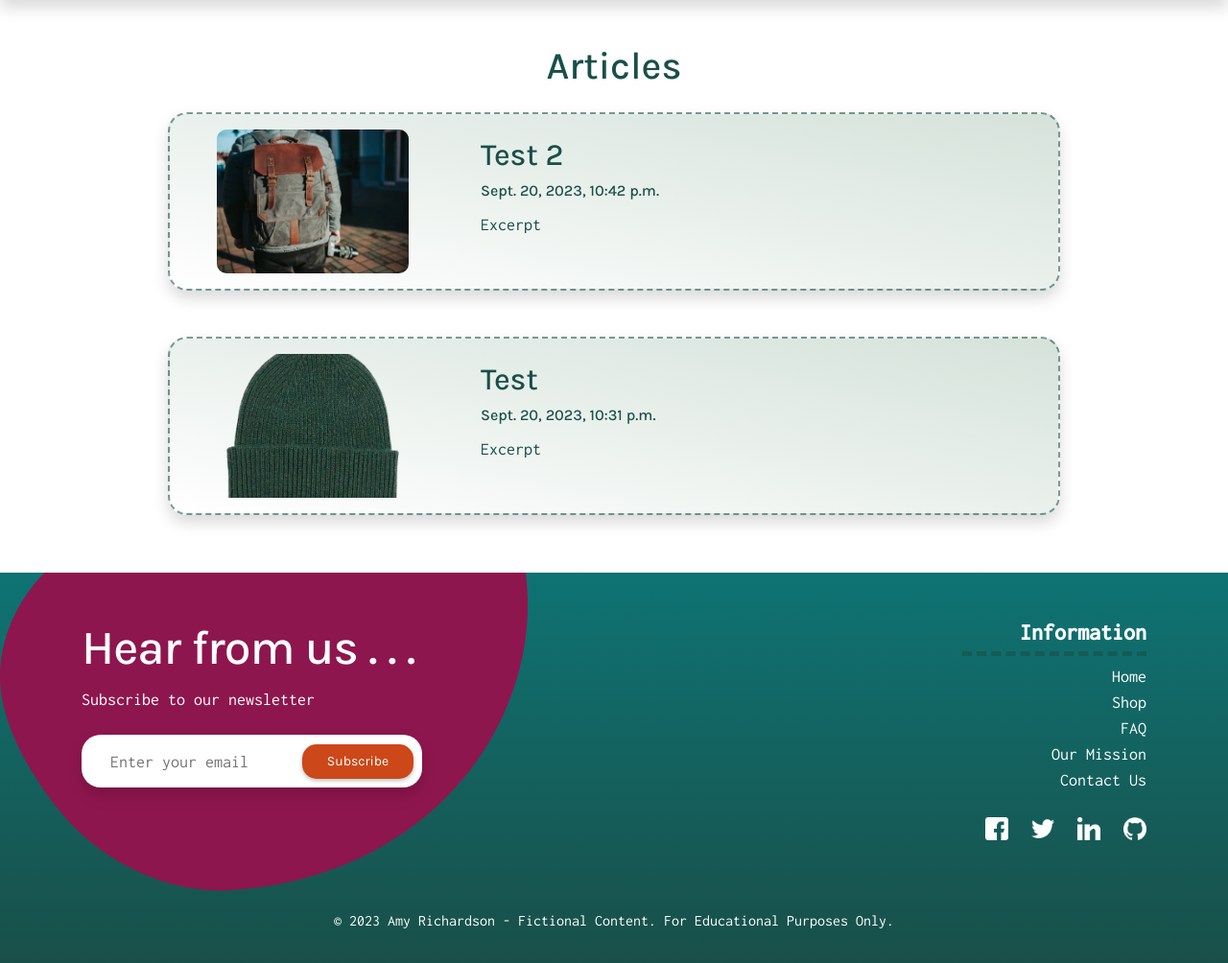
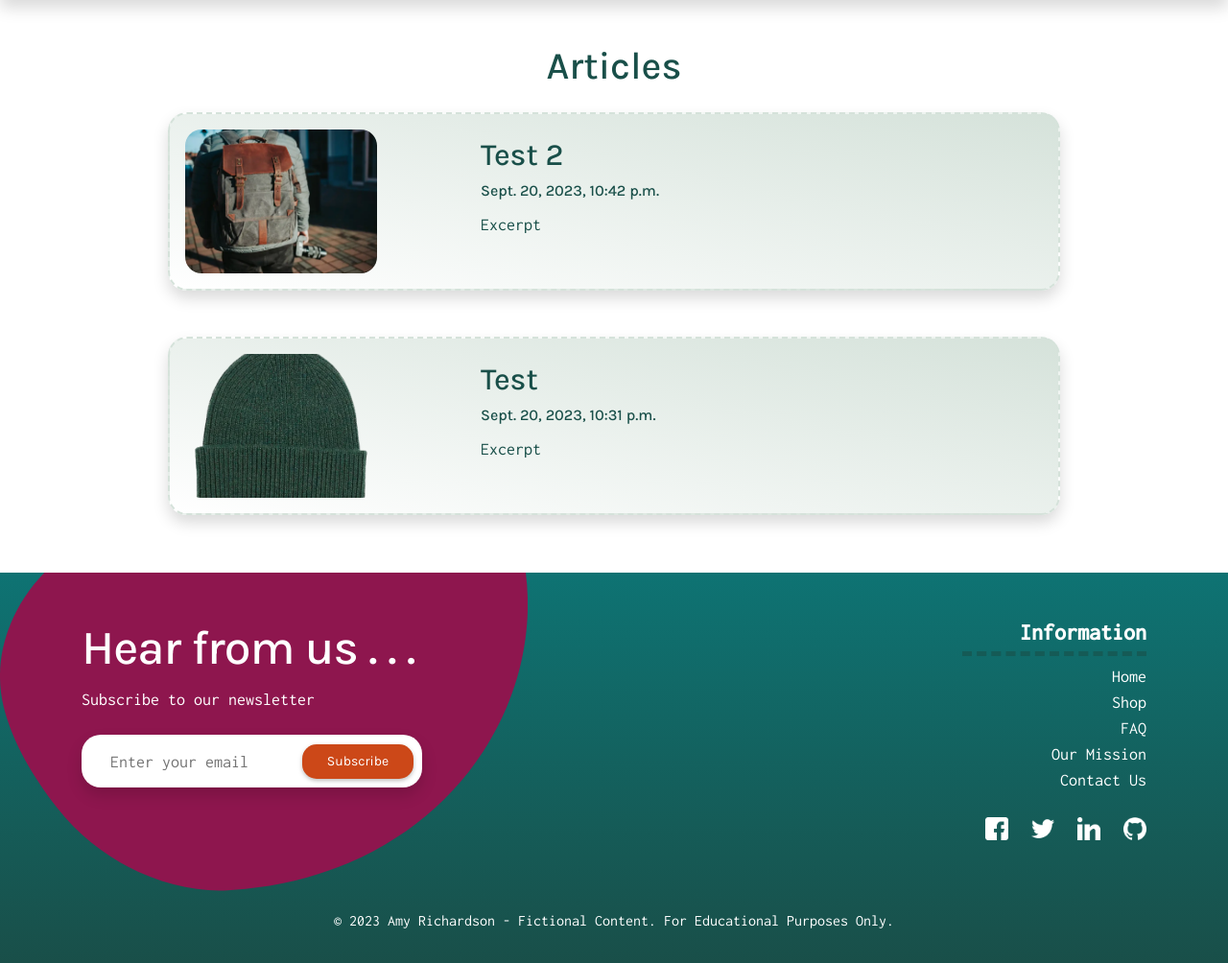
Before and after one commit to amylour/everneed, a Django app: page /article/ in a window 1280 px wide. Shown: the part 113-1117 px from the top of the page at 96% size. Run offline with Django 3.2, Linux system fonts and the light colour scheme; data comes from the database, SQL or seed files in the repository; some libraries are stand-ins or nearby versions.

Commit message:
style: article list and card with hover styling

```diff
--- a/article/static/article/css/article.css
+++ b/article/static/article/css/article.css
@@ -3,16 +3,22 @@
     color: #194f49;
     font-family: 'Inconsolata', monospace;
     font-size: 18px;
-    border: 2px dashed #194f4990;
+    border: 2px dashed #d5e2da;
     border-radius: 20px;
     background: linear-gradient(to left bottom, #d5e2da, #fff);
 }
 
+.article-card:hover {
+    border: 2px dashed #194f4990;
+    cursor: pointer;
+}
+
 .card-title {
     font-family: 'Karla', sans-serif;
+    color: #194f49;
 }
 
-.card-title a:hover {
+.card-title:hover {
     color: #cc4818;
 }
 
@@ -20,7 +26,11 @@
     height: 150px;
     width: 200px;
     object-fit: cover;
-    border-radius: 10px;
+    border-radius: 17px;
+}
+
+.article-title {
+    color: #cc4818;
 }
 
 .feature-image {
@@ -45,3 +55,7 @@
     background: linear-gradient(to right, rgba(255, 255, 255, 0) 48%, rgba(255, 255, 255, 1) 92%);
     z-index: 1;
 }
+
+.article-text {
+    font-size: 20px;
+}
--- a/article/templates/article/article.html
+++ b/article/templates/article/article.html
@@ -41,9 +41,9 @@
 <!-- Article text section -->
 <div class="container">
     <div class="row">
-        <div class="col mb-4  mt-3 left top">
+        <div class="col mb-4 mt-3 left top">
             <div class="card-body">
-                <div class="card-text ">
+                <div class="article-text">
                     <!-- Safe filter to tell Django to treat the content as HTML and render the content as is -->
                     {{ article.content | safe }}
                 </div>
--- a/article/templates/article/article_list.html
+++ b/article/templates/article/article_list.html
@@ -24,27 +24,22 @@
         </div>
         {% else %}
         {% for article in articles %}
-        <div class="col-9 mx-auto mb-5">
+        <div class="col-lg-9 col-sm-4 mx-auto mb-5">
             <div class="article-card shadow p-3">
+                <a href="{% url 'article' article.slug %}" class="article-link">
                 <div class="row">
-                    <div class="img-fluid pl-5 col-4">
+                    <div class="img-fluid col-lg-4 col-sm-2">
                         {% if article.image %}
-                        <a href="{% url 'article' article.slug %}">
                             <img class="img-fluid article-image" src="{{ article.image.url }}"
                                 alt="{{ article.title }}">
-                        </a>
                         {% else %}
-                        <a href="{% url 'article' article.slug %}">
                             <img class="img-fluid article-image" src="{{ MEDIA_URL }}product_placeholder.png"
                                 alt="{{ article.title }}">
-                        </a>
                         {% endif %}
                     </div>
                     <div class="col-6">
                         <div class="card-title">
-                            <a href="{% url 'article' article.slug %}" class="article-link">
                                 <h2 class="my-2">{{ article.title }}</h2>
-                            </a>
                             <p class="card-text h6">{{ article.created_on }}</p>
                         </div>
                         <div class="card-excerpt">
@@ -52,6 +47,7 @@
                         </div>
                     </div>
                 </div>
+            </a>
             </div>
         </div>
         {% endfor %}
```
